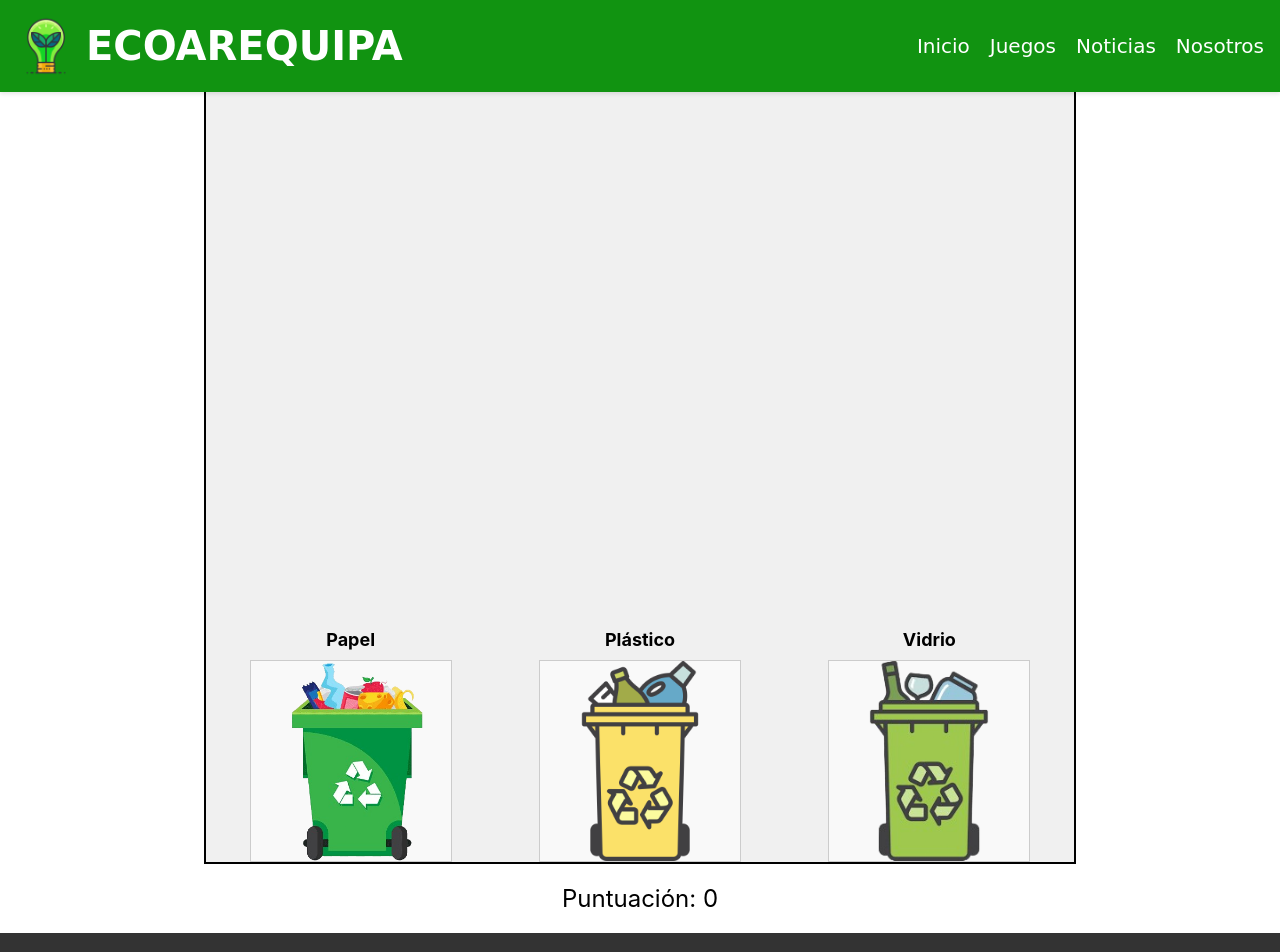
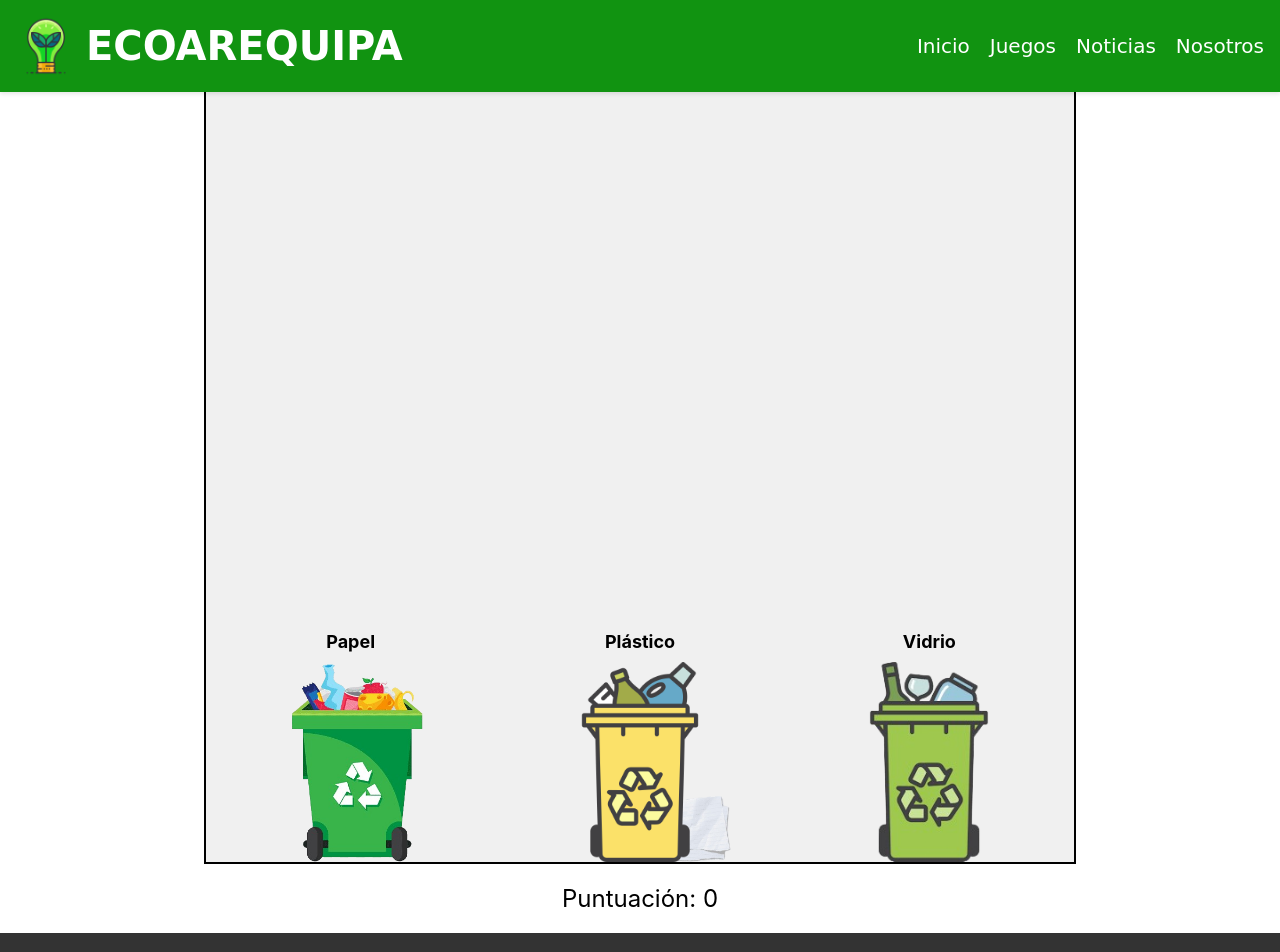
Before and after one commit to EddieCodder/EcoArequipa, a React (Create React App) app in the folder ecoarequipa/: page /reciclayreutiliza in a window 1280 px wide. Shown: the top 952 px of the page. Built offline with nearby package versions, Linux system fonts and the light colour scheme.

Commit message:
se cambio los estilos

```diff
--- a/ecoarequipa/src/styles.css
+++ b/ecoarequipa/src/styles.css
@@ -348,33 +348,12 @@ code {
   padding: 20px;
 }
 
-/* estilo para el juego de reciclaje */
-.bins, .items {
-  display: flex;
-  justify-content: space-around;
-  margin-top: 20px;
+/* estilo para el juego energia */
+.game-container {
+  text-align: center;
+  padding: 20px;
 }
 
-.bin, .item {
-  width: 100px;
-  height: 100px;
-  border: 1px solid #ccc;
-  display: flex;
-  justify-content: center;
-  align-items: center;
-  cursor: pointer;
-}
-
-.bin {
-  background-color: #f9f9f9;
-}
-
-.item img {
-  width: 80%;
-  height: auto;
-}
-
-/* estilo para el juego energia */
 .device-list {
   list-style-type: none;
   padding: 0;
@@ -388,5 +367,38 @@ code {
 }
 
 .device-list li.on {
-  background-color: #badd3d
+  background-color: #f9f9f9;
 }
+
+.device-list li.off {
+  background-color: #d3d3d3;
+}
+
+.device-list img {
+  width: 50px;
+  height: auto;
+}
+
+.device-list button {
+  margin-left: 10px;
+}
+
+/* estilo para el juego de ahorro de aventura */
+.items {
+  display: flex;
+  justify-content: space-around;
+  margin-top: 20px;
+}
+
+.item {
+  cursor: pointer;
+}
+
+.item img {
+  width: 100px;
+  height: auto;
+}
+
+.found-items {
+  margin-top: 20px;
+}
```
